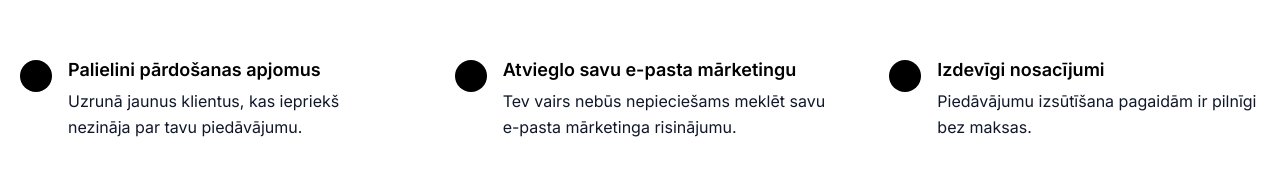
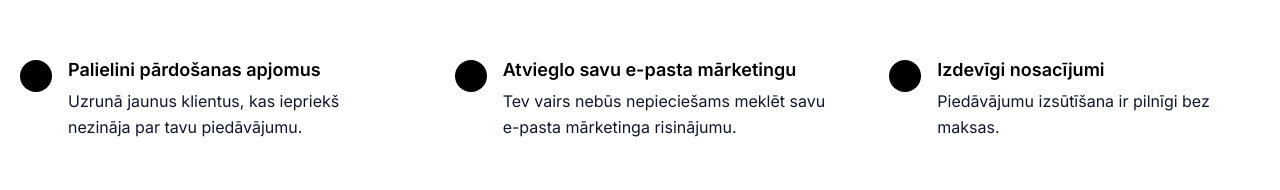
Before and after one commit to izveide-lv/omnis, an Astro site: page / in a window 1280 px wide. Shown: the part 1311-1501 px from the top of the page. Built offline with nearby package versions, Linux system fonts and the light colour scheme; Astro itself is replaced by a stand-in of ours; some icons are missing.

Commit message:
Bez pagaidām

```diff
--- a/src/components/features.astro
+++ b/src/components/features.astro
@@ -21,7 +21,6 @@ const receivers = [
       "Ja vairs nevēlēsies saņemt piedāvājumus, jebkurā laikā varēsi atrakstīties no vēstuļu saņemšanas ar vienu klikšķi.",
     icon: "bx:bxs-envelope",
   },
-
 ];
 
 const givers = [
@@ -39,11 +38,9 @@ const givers = [
   },
   {
     title: "Izdevīgi nosacījumi",
-    description:
-      "Piedāvājumu izsūtīšana pagaidām ir pilnīgi bez maksas.",
+    description: "Piedāvājumu izsūtīšana ir pilnīgi bez maksas.",
     icon: "bx:dollar",
   },
-
 ];
 ---
 
@@ -52,18 +49,19 @@ const givers = [
     Kas ir Omnis?
   </h2>
   <p class="text-lg mt-4 max-w-3xl text-slate-900">
-    Mūs visus kaitina nelūgtas mēstules un uzbāzīga reklāma, taču neviens arī negribētu palaist garām patiešām labus
-    piedāvājumus. <strong>Omnis</strong> ir e-pasta mārketings, kas ciena Tavu privātumu
-     un piedāvā jaunu pārdošanas kanālu pakalpojumu sniedzējiem. Mēs esam <strong>reklāmu kurators</strong> un <strong>klientu-pārdevēju savedējs</strong>.
+    Mūs visus kaitina nelūgtas mēstules un uzbāzīga reklāma, taču neviens arī
+    negribētu palaist garām patiešām labus piedāvājumus. <strong>Omnis</strong> ir
+    e-pasta mārketings, kas ciena Tavu privātumu un piedāvā jaunu pārdošanas kanālu
+    pakalpojumu sniedzējiem. Mēs esam <strong>reklāmu kurators</strong> un <strong
+      >klientu-pārdevēju savedējs</strong
+    >.
   </p>
 </div>
-
 
 <div class="mt-16">
   <h2 class="text-4xl lg:text-5xl font-bold lg:tracking-tight">
     Ieguvumi <span class="text-indigo-500">saņēmējiem</span>
   </h2>
-
 </div>
 
 <div class="grid sm:grid-cols-2 md:grid-cols-3 mt-16 gap-16">
@@ -86,7 +84,6 @@ const givers = [
   <h2 class="text-4xl lg:text-5xl font-bold lg:tracking-tight">
     Ieguvumi <span class="text-primary-500">sūtītājiem</span>
   </h2>
-
 </div>
 
 <div class="grid sm:grid-cols-2 md:grid-cols-3 mt-16 gap-16">
```
